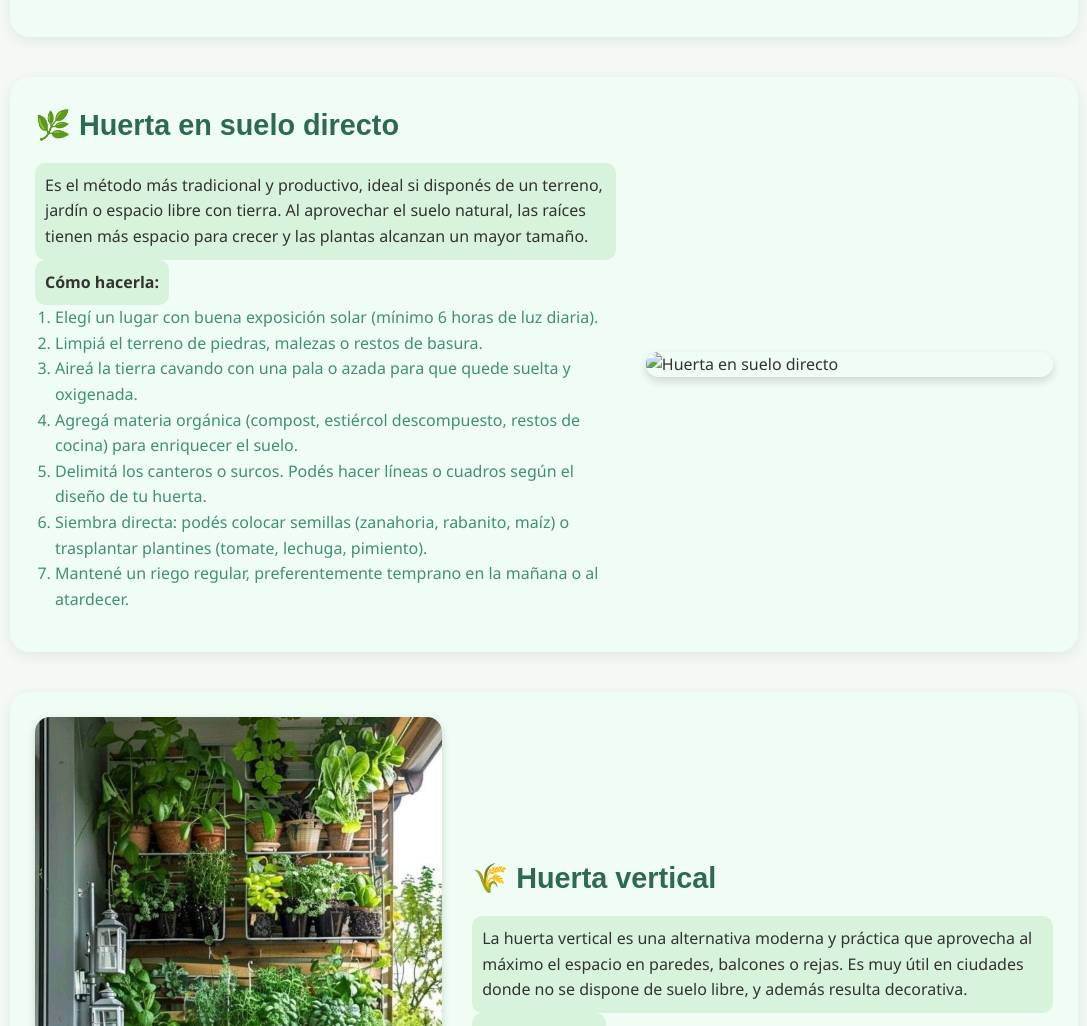
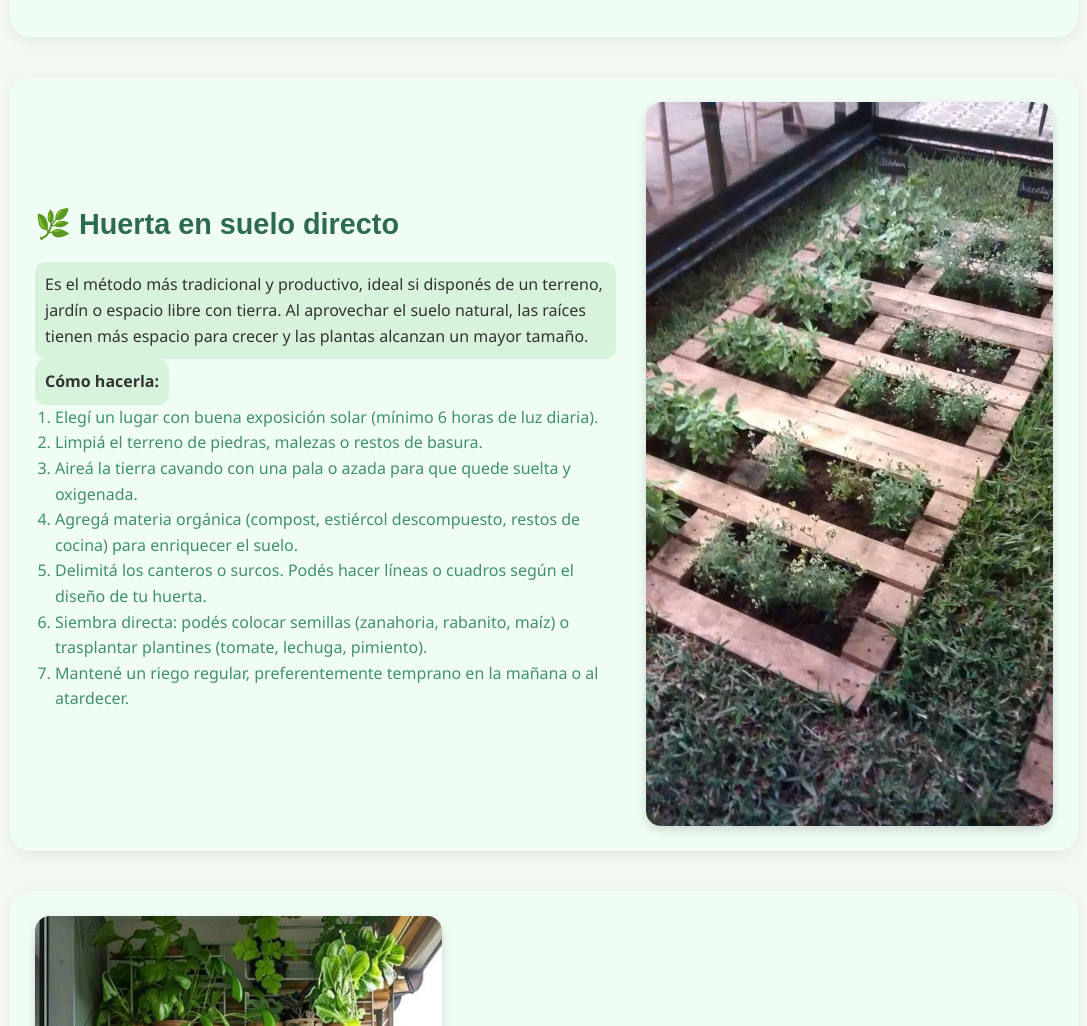
Before and after one commit to Alexis08gz/hackaton-25, a plain HTML site: page huertas.html in a window 1280 px wide. Shown: the part 726-1752 px from the top of the page, without its empty margins (96-1183 px from the left). Drawn offline with Linux system fonts and the light colour scheme; the site is published under a folder, as on GitHub Pages, so addresses that start at the root find nothing.

Commit message:
Update huertas.html

```diff
--- a/huertas.html
+++ b/huertas.html
@@ -34,7 +34,7 @@
 
     <!-- Huerta 2 -->
     <section class="huerta invertida">
-        <img src="/img/como sembrar jardin aromatico.jpeg" alt="Huerta en suelo directo">
+        <img src="img/como sembrar jardin aromatico.jpeg" alt="Huerta en suelo directo">
         <div class="huerta-info">
         <h2>🌿 Huerta en suelo directo</h2>
         <p>Es el método más tradicional y productivo, ideal si disponés de un terreno, jardín o espacio libre con tierra. Al aprovechar el suelo natural, las raíces tienen más espacio para crecer y las plantas alcanzan un mayor tamaño.
```
